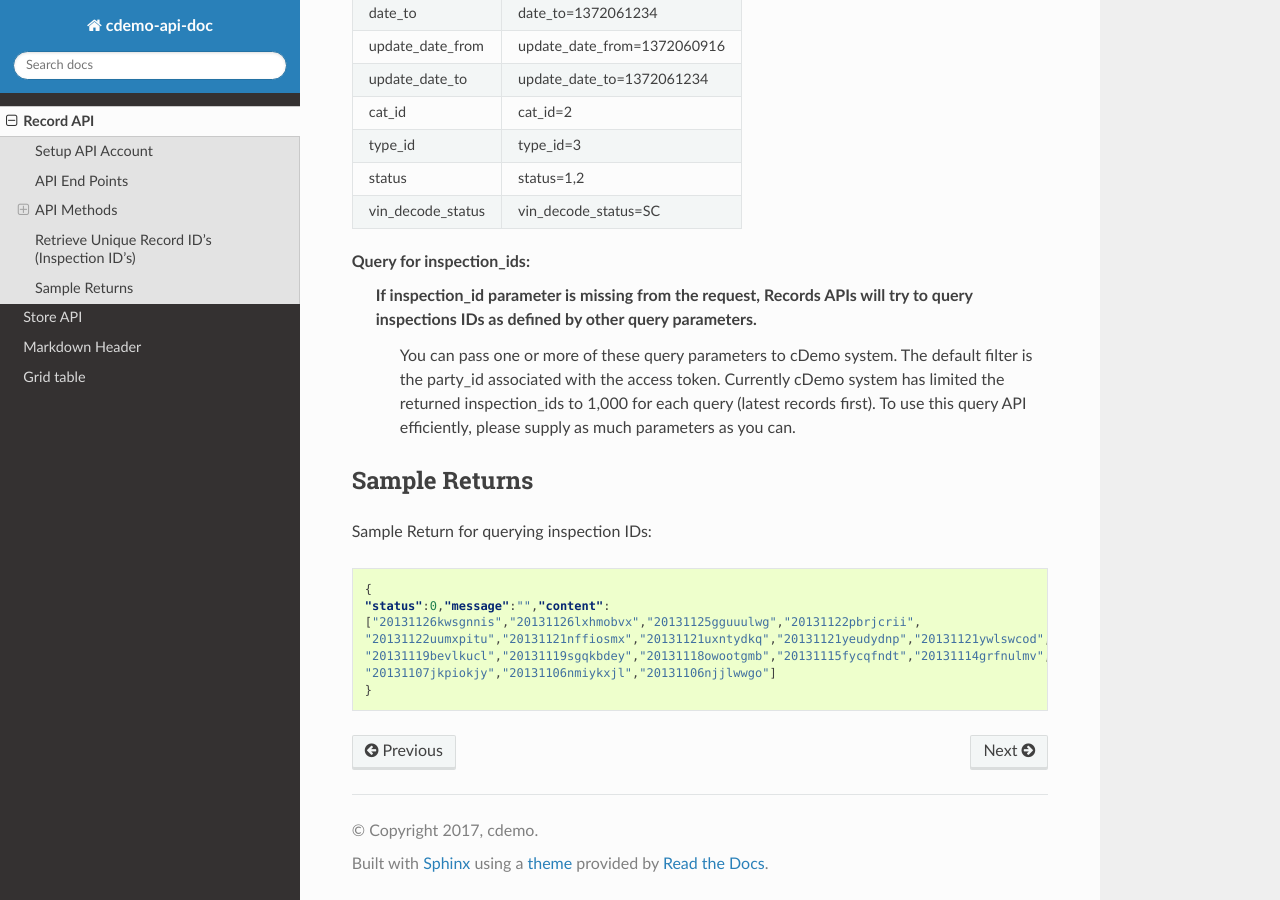
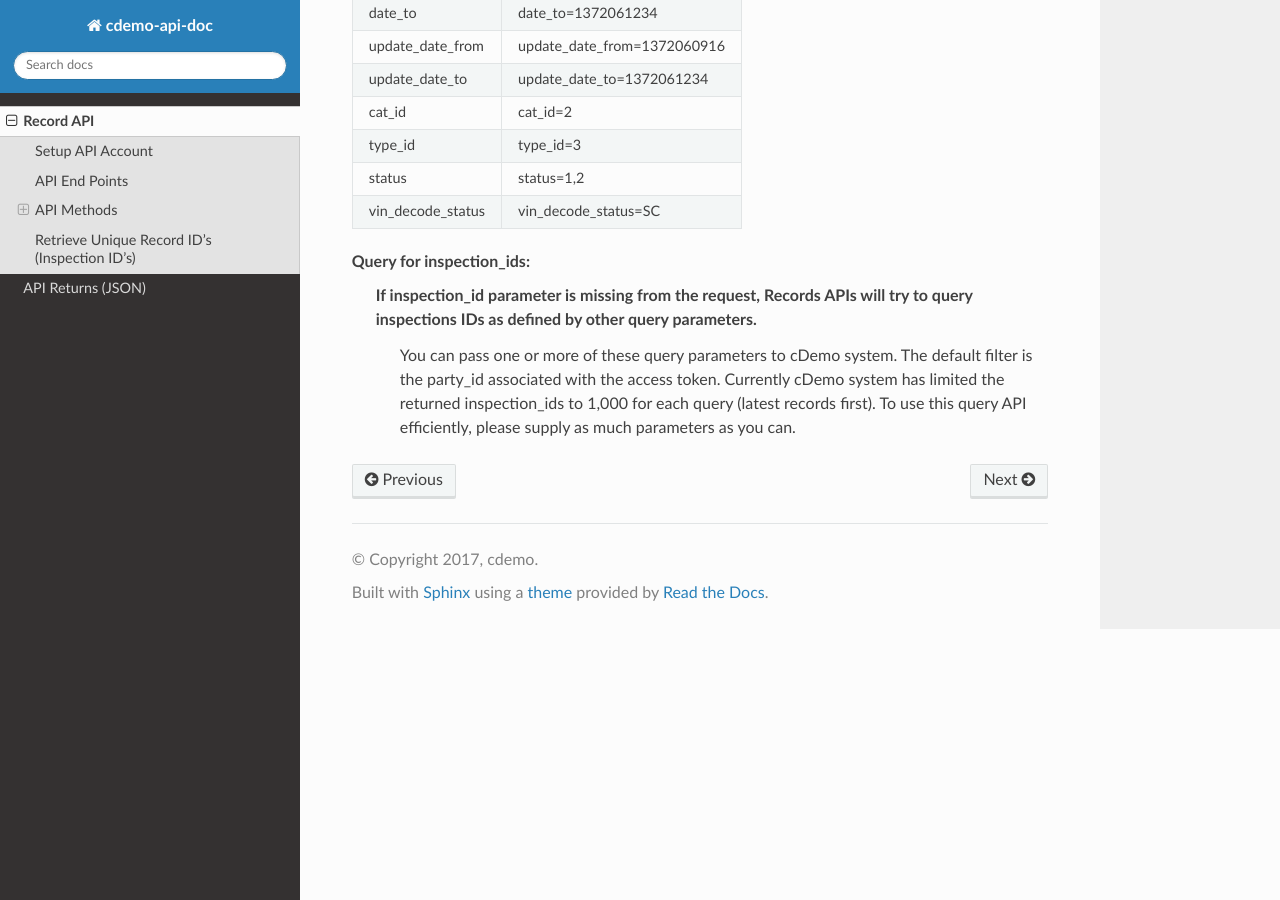
Before and after one commit to cdemomobilesolutions/apidoc, a Sphinx documentation site: the page built from source/record_api.rst, in a window 1280 px wide and 900 px high, scrolled down 2191 px. Built offline with Sphinx 7.4.7 and the Read the Docs theme 2.0.0, drawn with Linux system fonts in a browser that asks for light colours.

Commit message:
table test

```diff
--- a/source/index.rst
+++ b/source/index.rst
@@ -12,9 +12,7 @@ Welcome to cDemo API Docs!
 
 
    record_api
-   store_api
-   markdown_example
-   test
+   api_returns
 
 .. Indices and tables
 .. ==================
--- a/source/record_api.rst
+++ b/source/record_api.rst
@@ -173,19 +173,3 @@ vin_decode_status
 Query for inspection_ids:
     If  inspection_id parameter is missing from the request, Records APIs will try to query inspections IDs as defined by other query parameters.
         You can pass one or more of these query parameters to cDemo system. The default filter is the party_id associated with the access token. Currently cDemo system has limited the returned inspection_ids to 1,000 for each query (latest records first).  To use this query API efficiently, please supply as much parameters as you can.
-
-
-Sample Returns
-===============
-
-Sample Return for querying inspection IDs:
-
-.. code-block:: json
-
-    {
-    "status":0,"message":"","content":
-    ["20131126kwsgnnis","20131126lxhmobvx","20131125gguuulwg","20131122pbrjcrii",
-    "20131122uumxpitu","20131121nffiosmx","20131121uxntydkq","20131121yeudydnp","20131121ywlswcod","20131119ycdkfoyq",
-    "20131119bevlkucl","20131119sgqkbdey","20131118owootgmb","20131115fycqfndt","20131114grfnulmv","20131112pmmwutyb",
-    "20131107jkpiokjy","20131106nmiykxjl","20131106njjlwwgo"]
-    }
--- a/source/store_api.md
+++ /dev/null
@@ -1 +0,0 @@
-## Store API
```
Also changed, not shown: source/api_returns.rst (added, +48 -0 lines).
